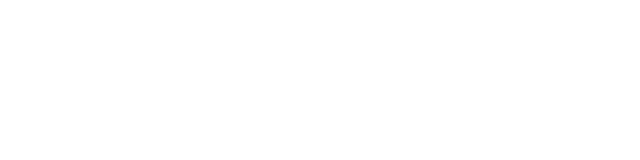
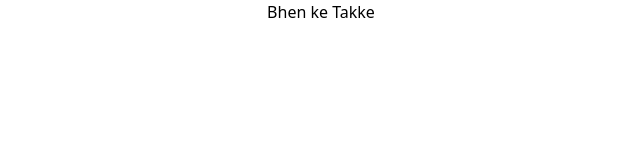
Before and after one commit to Ronnit3012/djcsi_SAD-Boys, a React (Create React App) app in the folder client/: page /profile in a window 1280 px wide. Before the commit this address had no page. Shown: the top 160 px of the page, without its empty margins (319-959 px from the left). Built offline with nearby package versions, Linux system fonts and the light colour scheme.

Commit message:
profile route created

```diff
--- a/client/src/App.jsx
+++ b/client/src/App.jsx
@@ -1,13 +1,14 @@
 import "./App.css";
 import { BrowserRouter as Router, Route, Routes } from "react-router-dom";
-import { Home } from "./pages/pages";
+import { Home, Profile} from "./pages/pages";
 
 function App() {
   return (
     <div className="App">
       <Router>
         <Routes>
-          <Route path="/" element={<Home />} />
+          <Route exact path="/" element={<Home />} />
+          <Route exact path='/profile' element={<Profile />} />
         </Routes>
       </Router>
     </div>
--- /dev/null
+++ b/client/src/pages/Profile.jsx
@@ -0,0 +1,7 @@
+import React from "react";
+
+const Profile = () => {
+  return <div> Bhen ke Takke </div>;
+};
+
+export default Profile;
--- a/client/src/pages/pages.js
+++ b/client/src/pages/pages.js
@@ -1,3 +1,4 @@
 import Home from "./Home";
+import Profile from "./Profile"
 
-export { Home };
+export { Home, Profile };
```
